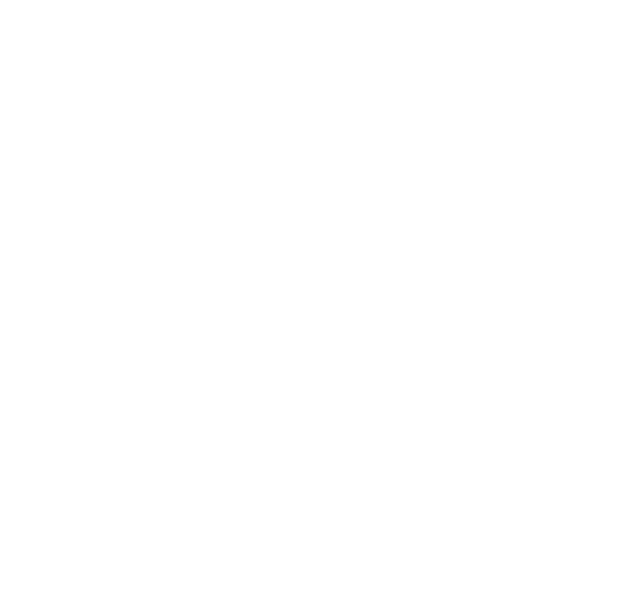
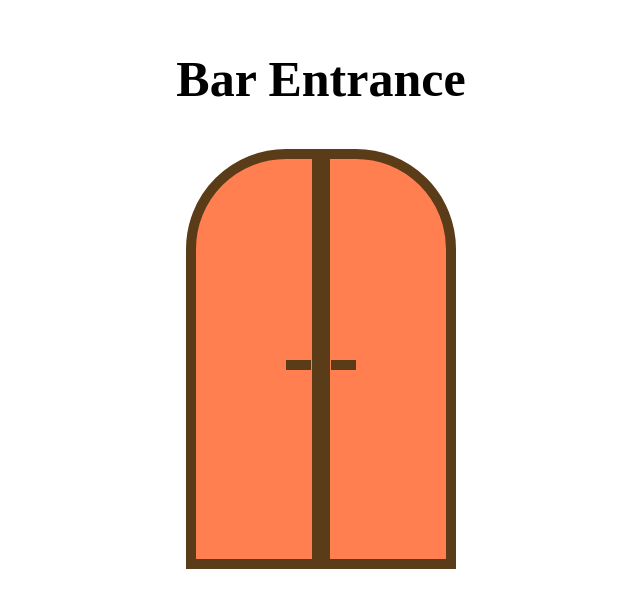
Before and after one commit to blinkEgor/my-bar-app, a plain HTML site: page index.html in a window 1280 px wide. Shown: the whole page, without its empty margins (319-959 px from the left). Drawn offline with Linux system fonts and the light colour scheme.

Commit message:
add-door

```diff
--- a/index.html
+++ b/index.html
@@ -1,12 +1,24 @@
 <!DOCTYPE html>
 <html lang="en">
 <head>
+    <link rel="stylesheet" href="style.css">
     <meta charset="UTF-8">
     <meta http-equiv="X-UA-Compatible" content="IE=edge">
     <meta name="viewport" content="width=device-width, initial-scale=1.0">
     <title>My Bar App</title>
 </head>
 <body>
-
+    <main>
+        <section class="entrance">
+                <h1>Bar Entrance</h1>
+                <div class="details-on-the-door">
+                    <div class="left-vertical"></div>
+                    <div class="right-vertical"></div>
+                    <div class="left-door-knob"></div>
+                    <div class="right-door-knob"></div>
+                <div class="door"></div>
+            </div>
+        </section>
+    </main>
 </body>
 </html>
```
